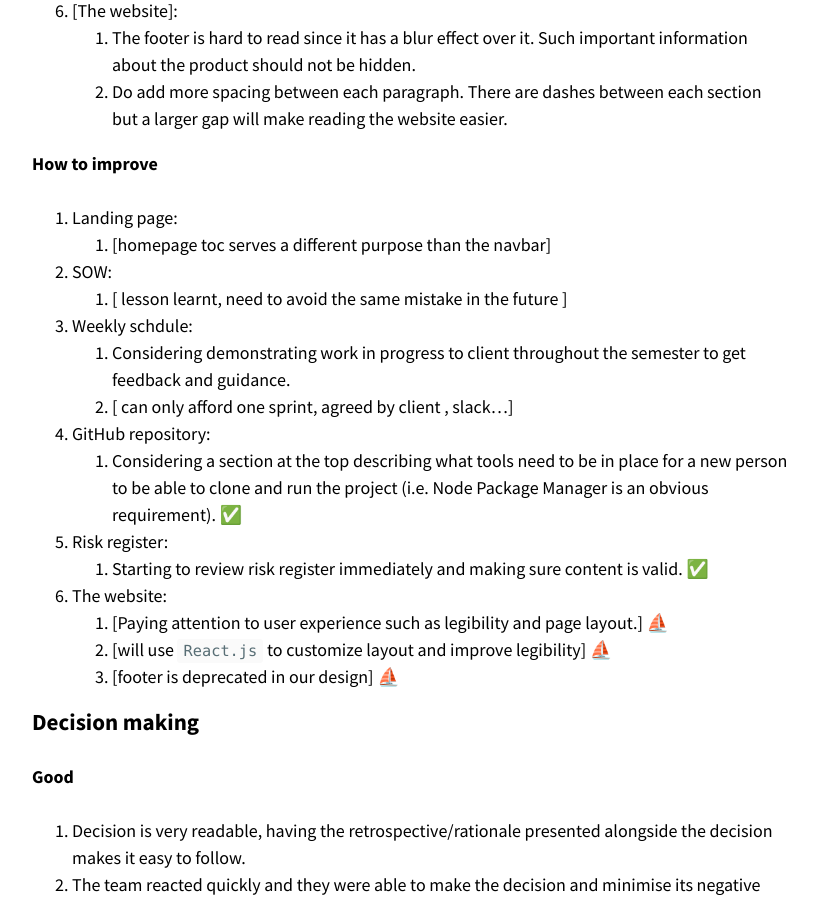
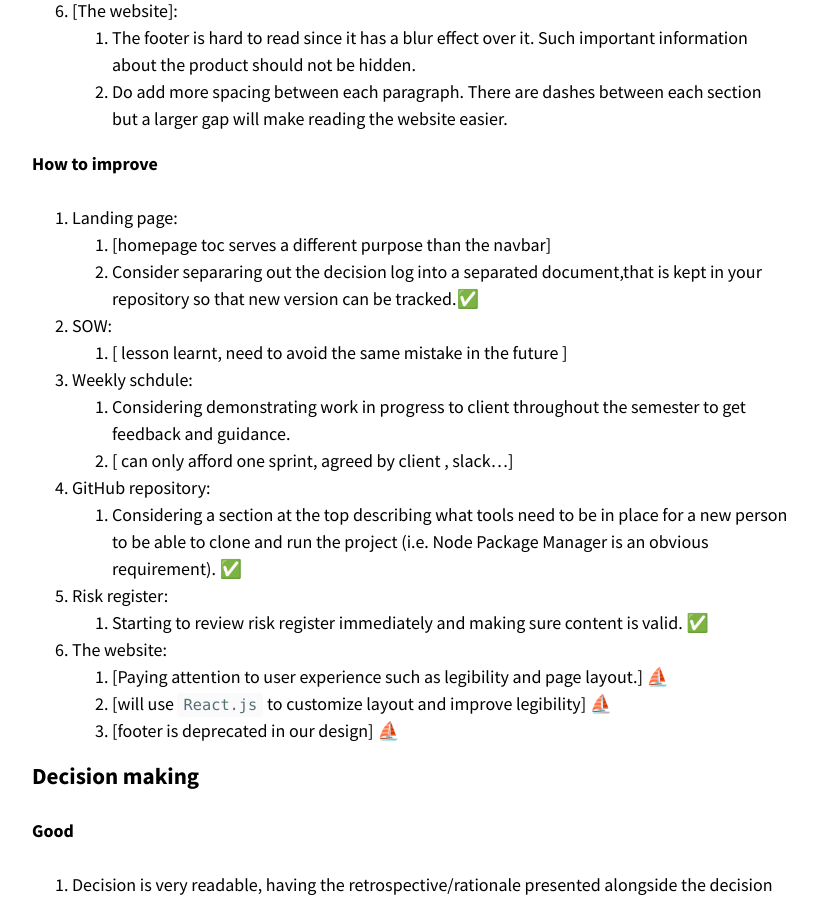
Before and after one commit to optofab/optofab.github.io, a Jekyll site: the page built from _retrospectives/2021-08-16-Retrospective-Audit-1-Semester2.md, in a window 1280 px wide and 900 px high, scrolled down 2448 px. Shown: the whole window, without its empty margins (343-1160 px from the left). Built offline with Jekyll 4.4.1, drawn with Linux system fonts in a browser that asks for light colours; nearby versions of some CDN libraries; emoji names are drawn with the system emoji font.

Commit message:
Update 2021-08-16-Retrospective-Audit-1-Semester2.md

```diff
--- a/_retrospectives/2021-08-16-Retrospective-Audit-1-Semester2.md
+++ b/_retrospectives/2021-08-16-Retrospective-Audit-1-Semester2.md
@@ -65,6 +65,7 @@ Thanks to the candid critiques and valuable feedback from our tutor and shadow t
 
 1. Landing page:
    1. [homepage toc serves a different purpose than the navbar]
+   2. Consider separaring out the decision log into a separated document,that is kept in your repository so that new version can be tracked.:white_check_mark:
 2. SOW:
    1. [ lesson learnt, need to avoid the same mistake in the future ]
 3. Weekly schdule:
```
